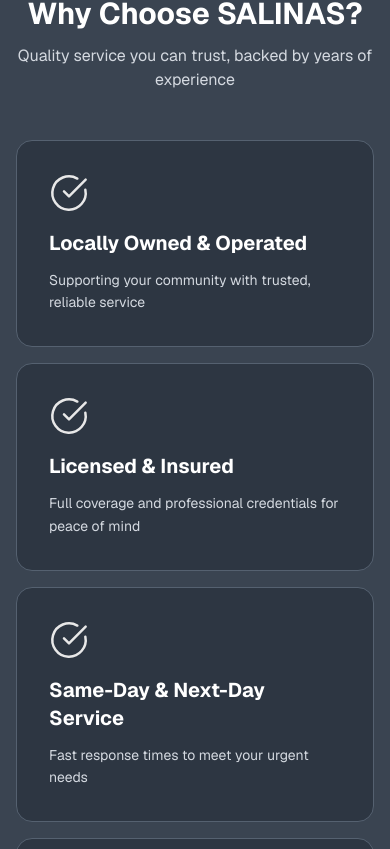
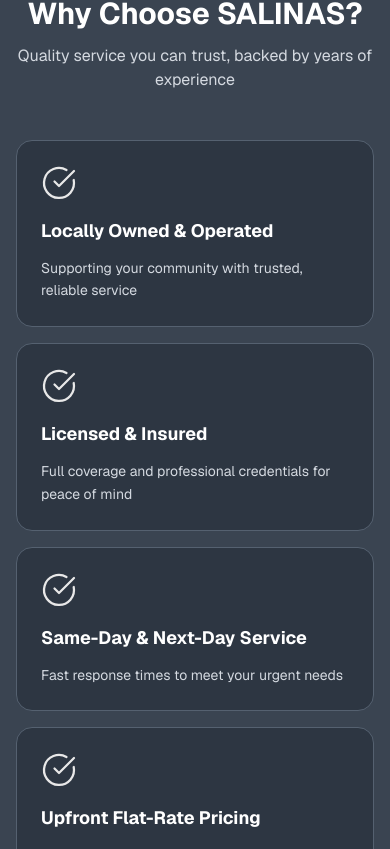
Before and after one commit to davisbryan595-lang/salinas, a Next.js app: page / in a window 390 px wide. Shown: the part 7155-8004 px from the top of the page. Built offline with nearby package versions, Linux system fonts and the light colour scheme.

Commit message:
completionId: cgen-e744a3d8ba3f41339766b3fa6b192eb6
cgen-e744a3d8ba3f41339766b3fa6b192eb6

```diff
--- a/components/why-choose.tsx
+++ b/components/why-choose.tsx
@@ -24,15 +24,15 @@ export default function WhyChoose() {
           {reasons.map((reason, index) => (
             <div
               key={index}
-              className="rounded-2xl p-8 border hover:transition"
+              className="rounded-2xl p-6 sm:p-8 border hover:transition"
               style={{ backgroundColor: "#2d3642", borderColor: "#556170" }}
               onMouseEnter={(e) => (e.currentTarget.style.borderColor = "#e8e8e8")}
               onMouseLeave={(e) => (e.currentTarget.style.borderColor = "#556170")}
             >
               <div className="mb-4" style={{ color: "#e8e8e8" }}>
-                <CheckCircle size={40} strokeWidth={1.5} />
+                <CheckCircle size={36} className="sm:w-10 sm:h-10" strokeWidth={1.5} />
               </div>
-              <h3 className="text-xl font-bold text-white mb-3">{reason.title}</h3>
+              <h3 className="text-lg sm:text-xl font-bold text-white mb-3">{reason.title}</h3>
               <p className="text-sm leading-relaxed" style={{ color: "#d4d9e0" }}>
                 {reason.description}
               </p>
```
